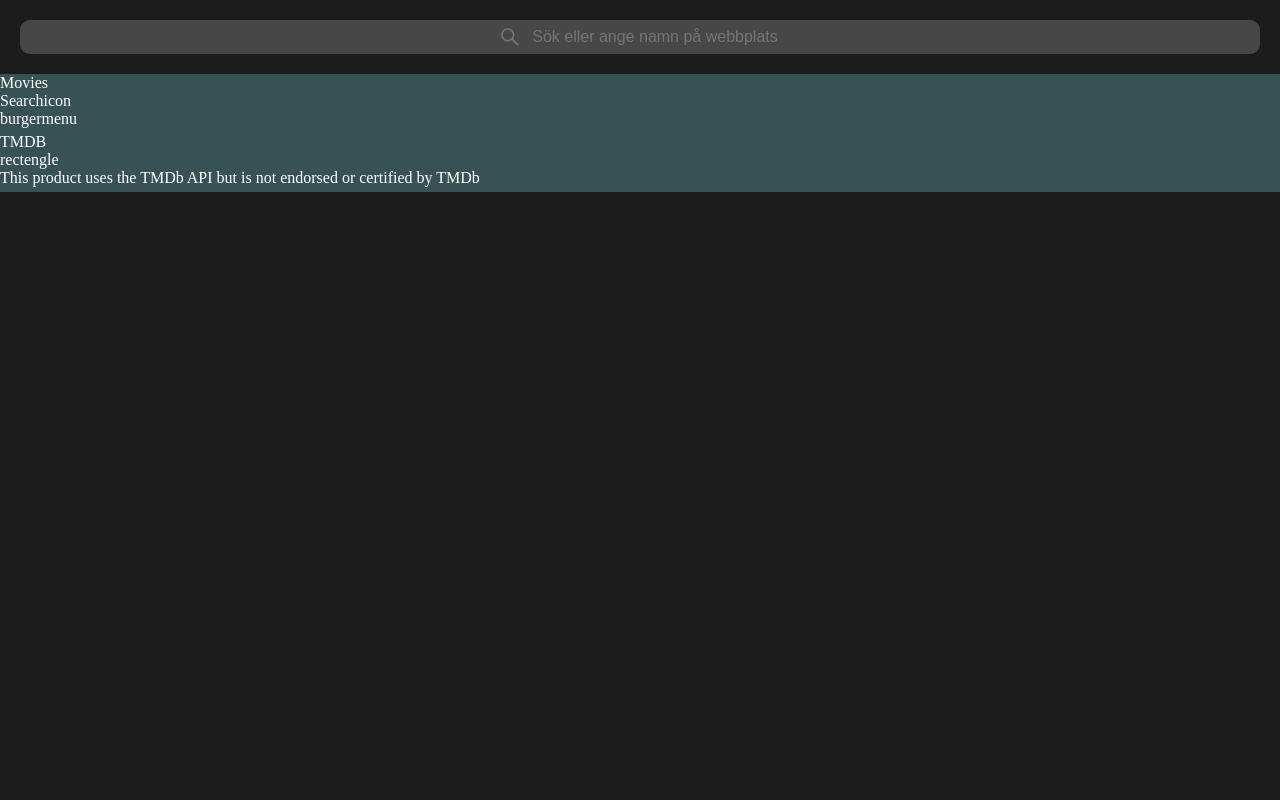
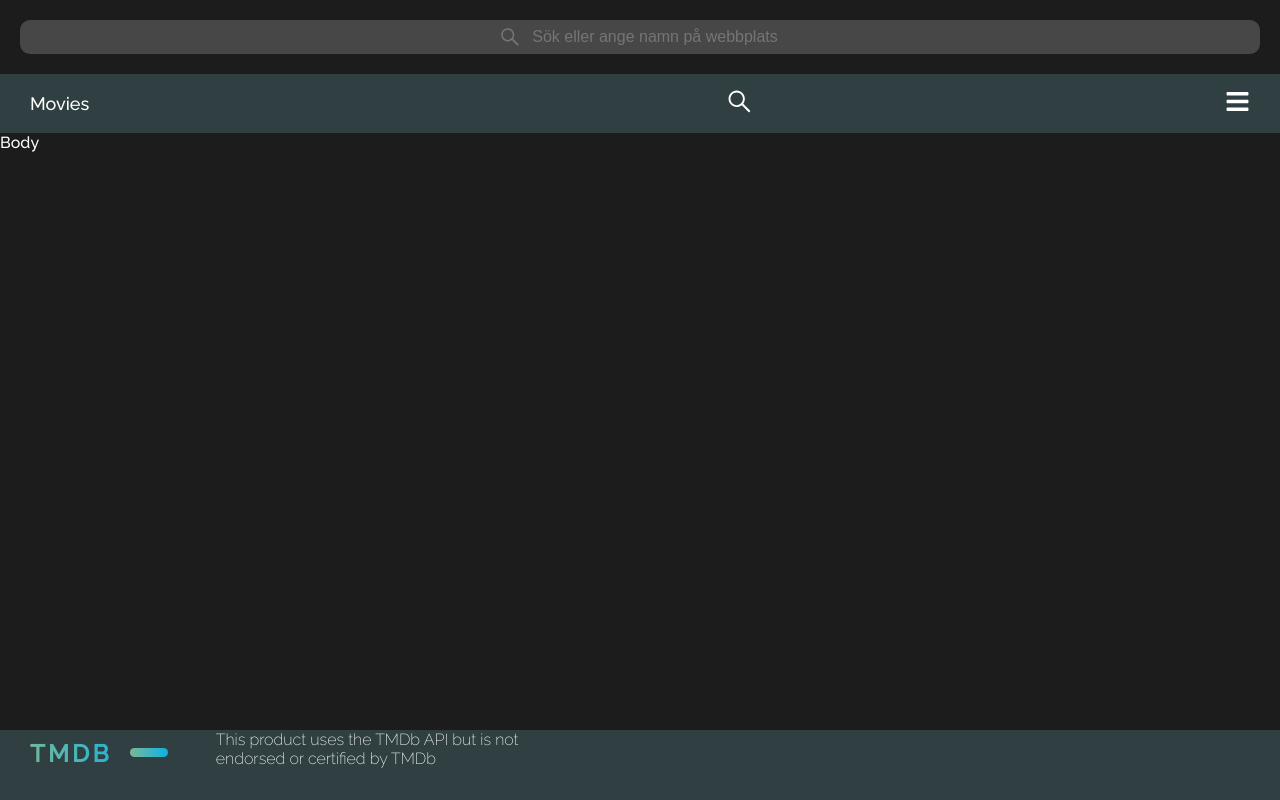
Before and after one commit to NishaSaraswat/movieapp, a React (Create React App) app: page / in a window 1280 px wide. Built offline with nearby package versions, Linux system fonts and the light colour scheme.

Commit message:
header & fotter done

```diff
--- a/public/index.html
+++ b/public/index.html
@@ -3,6 +3,9 @@
   <head>
     <meta charset="utf-8" />
     <link rel="icon" href="%PUBLIC_URL%/favicon.ico" />
+    <link rel="preconnect" href="https://fonts.googleapis.com">
+<link rel="preconnect" href="https://fonts.gstatic.com" crossorigin>
+<link href="https://fonts.googleapis.com/css2?family=Raleway:wght@200;300;500&display=swap" rel="stylesheet">
     <meta name="viewport" content="width=device-width, initial-scale=1" />
     <meta name="theme-color" content="#000000" />
     <meta
--- a/src/App.js
+++ b/src/App.js
@@ -13,6 +13,9 @@ function App() {
         <Header/>
       </div>
       <div>
+        Body
+      </div>
+      <div>
         <Footer/>
       </div>
       </>
--- a/src/components/Footer/Footer.js
+++ b/src/components/Footer/Footer.js
@@ -1,16 +1,20 @@
 import React from 'react'
+import styles from '../Footer/Footer.module.css'
 
  const Footer= () =>{
   return (
-    <div style={{backgroundColor:'#385154',height:59}}>
-        <div>
-            TMDB
+      <>
+        <div className={styles.container}>
+            <div className={styles.tmdbContainer}>
+                TMDB
+            </div>
+            <div className={styles.logoContainer}>
+            </div>
+            <div className={styles.info}>
+            This product uses the TMDb API but is not endorsed or certified by TMDb
+            </div>
         </div>
-        <div>
-            rectengle
-        </div>
-       This product uses the TMDb API but is not endorsed or certified by TMDb
-    </div>
+    </>
   )
 }
 export default Footer
--- /dev/null
+++ b/src/components/Footer/Footer.module.css
@@ -0,0 +1,41 @@
+.container{
+    height: 113px;
+    left: 0px;
+    position: fixed;
+    width: 100%;
+    background: #304042;
+    display: flex;
+    flex-wrap: wrap;
+    top: 730px;
+}
+.tmdbContainer{
+    margin-left:30px;
+    font-weight: 600;
+    font-size: 24px;
+    line-height: 28px;
+    font-style: normal;
+    letter-spacing: .2rem;
+    margin-top:10px;
+    background: linear-gradient(90deg, #7CB896 -12.02%, #0AB3E4 137.5%);
+    -webkit-background-clip: text;
+    -webkit-text-fill-color: transparent;
+    background-clip: text;
+    color: transparent;
+}
+.logoContainer{
+    width: 38px;
+    height: 9px;
+    background: linear-gradient(90deg, #7CB896 0%, #0AB3E4 100%);
+    border-radius: 13px;
+    margin: 18px;
+}
+.info{
+width: 310px;
+height: 62px;
+font-family: 'Raleway';
+font-style: normal;
+font-weight: 200;
+font-size: medium;
+color: #FFFFFF;
+margin-left: 30px;
+}
--- a/src/components/Header/Header.js
+++ b/src/components/Header/Header.js
@@ -1,11 +1,19 @@
 import React from 'react'
+import styles from '../Header/Header.module.css'
+import {FaSistrix,FaBars} from 'react-icons/fa'
+
 
  const Header = () => {
   return (
-      <div style={{backgroundColor:'#385154',height:59}}>
-        <div>Movies</div>
-        <div>Searchicon</div>
-        <div>burgermenu</div>
+      <div className={styles.container}>
+        <div className={styles.pageTitle}>Movies</div>
+
+        <div className={styles.right}>
+            <div className={styles.search}>
+            <FaSistrix style={{fontSize:25}}/>
+            </div>
+        </div>
+        <div><FaBars  style={{fontSize:25}}/></div>
     </div>
   )
 }
--- /dev/null
+++ b/src/components/Header/Header.module.css
@@ -0,0 +1,21 @@
+.container{
+    background-color:#304042;
+    height: 59px;
+    display: flex;
+    justify-content: space-between;
+    align-items: center;
+    padding: 10px 30px;
+}
+.pageTitle{
+    font-weight: 500;
+    font-size: large;
+}
+.right{
+    display:flex;
+    gap:20px;
+    align-items: center;
+}
+.search{
+    position: absolute;
+    margin-left: 70px;
+}
--- a/src/index.css
+++ b/src/index.css
@@ -7,4 +7,5 @@
 body{
     background-color: #1C1C1C;
     color: #FFFFFF;
+    font-family: 'Raleway';
 }
```
